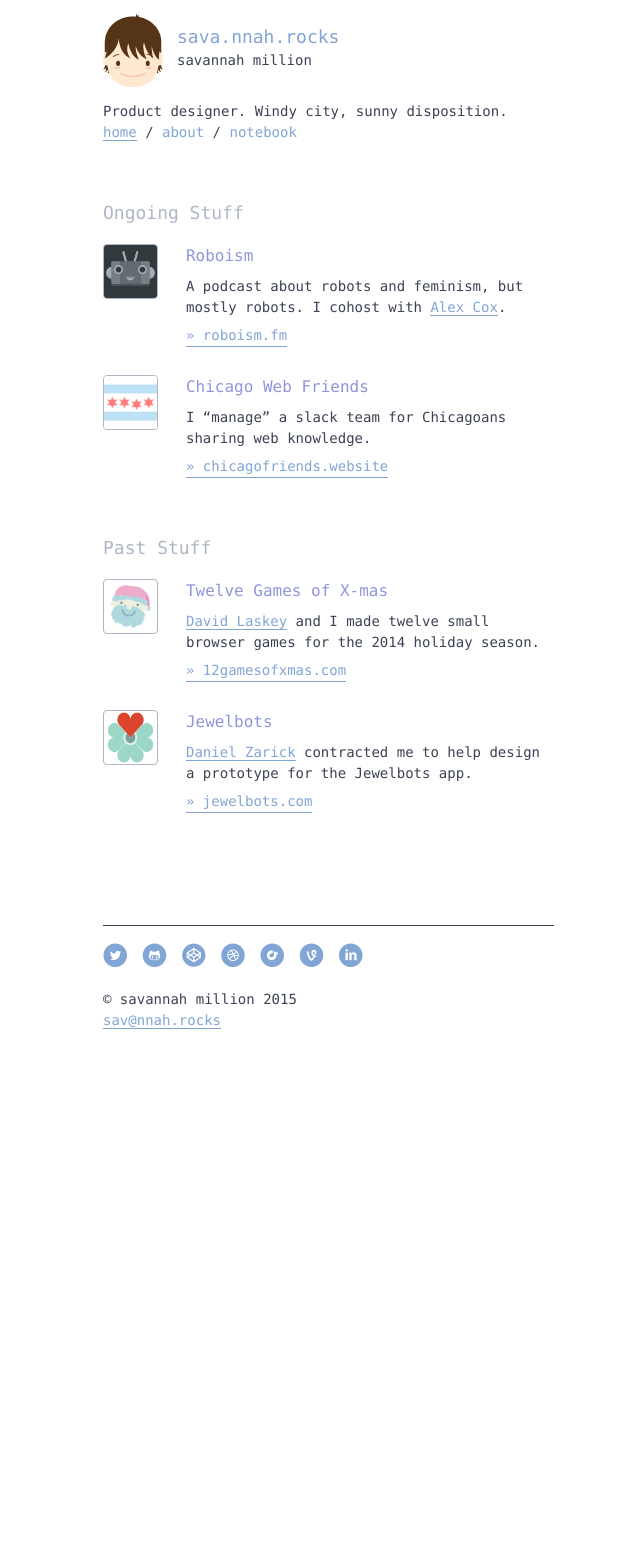
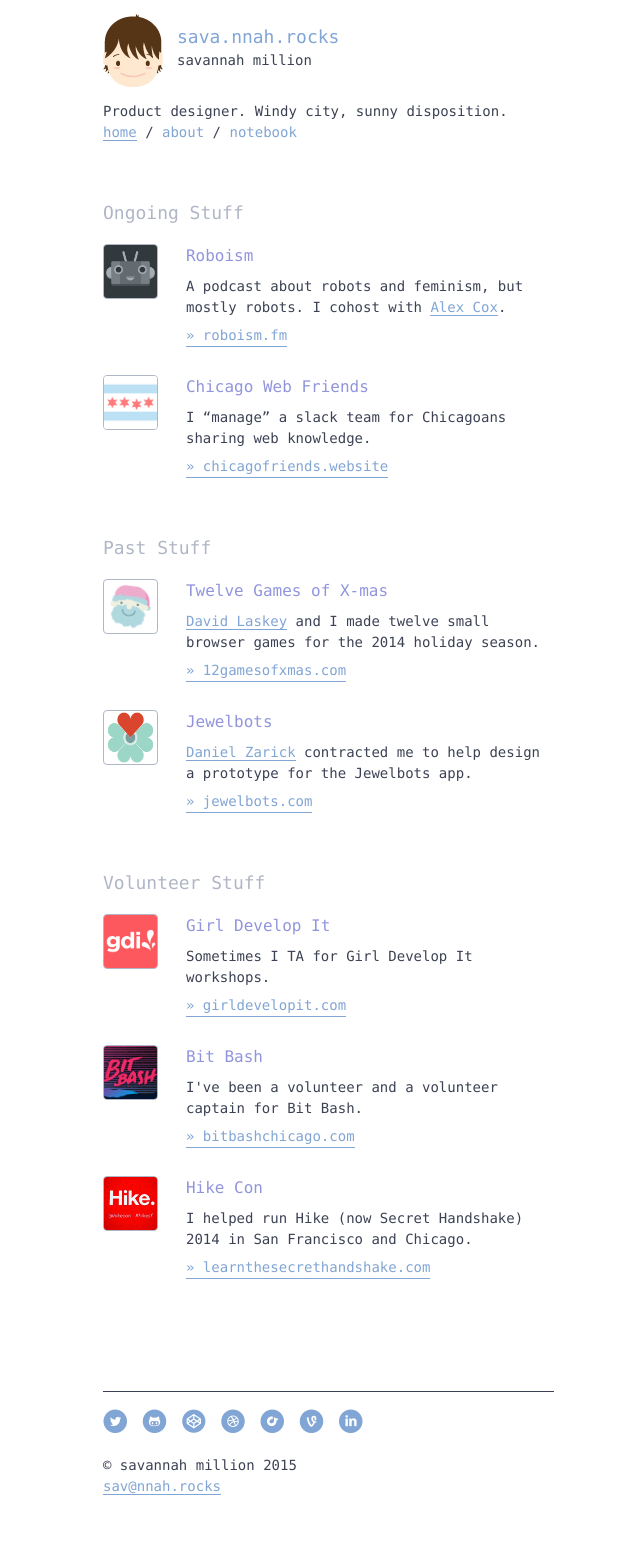
Before and after one commit to savannahmillion/nnah.rocks, a Jekyll site: the page built from index.html, in a window 1280 px wide. Shown: the whole page, without its empty margins (75-715 px from the left). Built offline with Jekyll 4.4.1, drawn with Linux system fonts in a browser that asks for light colours; some web fonts are replaced; before the commit the page ends 1087 px from its top, so only the background shows below that.

Commit message:
added volunteer work, google analytics back in, and changed my email

```diff
--- a/_includes/head.html
+++ b/_includes/head.html
@@ -13,6 +13,17 @@
   <meta property="og:url" content="http://sava.nnah.rocks/" />
   <meta property="og:description" content="Product designer. Windy city, sunny disposition." />
 
+  <script>
+    (function(i,s,o,g,r,a,m){i['GoogleAnalyticsObject']=r;i[r]=i[r]||function(){
+    (i[r].q=i[r].q||[]).push(arguments)},i[r].l=1*new Date();a=s.createElement(o),
+    m=s.getElementsByTagName(o)[0];a.async=1;a.src=g;m.parentNode.insertBefore(a,m)
+    })(window,document,'script','//www.google-analytics.com/analytics.js','ga');
+
+    ga('create', 'UA-36984614-1', 'auto');
+    ga('send', 'pageview');
+
+  </script>
+
   <link rel="stylesheet" href="{{ "/css/main.css" | prepend: site.baseurl }}">
   <link rel="canonical" href="{{ page.url | replace:'index.html','' | prepend: site.baseurl | prepend: site.url }}">
   <link rel="alternate" type="application/rss+xml" title="{{ site.title }}" href="{{ "/feed.xml" | prepend: site.baseurl | prepend: site.url }}" />
--- a/index.html
+++ b/index.html
@@ -31,4 +31,29 @@
     {% endfor %}
   </ul>
 
+  <h1 class="page-heading">Volunteer Stuff</h1>
+
+  <ul class="post-list">
+    <li class="post-item">
+      <a href="https://www.girldevelopit.com/chapters/chicago" class="action-img" alt="Girl Develop It logo"><img src="images/gdi-logo.png" class="post-thumb"></a>
+      <h2><a href="https://www.girldevelopit.com/chapters/chicago" class="action-img">Girl Develop It</a></h2>
+      Sometimes I TA for Girl Develop It workshops.<br/>
+      <a href="https://www.girldevelopit.com/chapters/chicago" class="post-link">&raquo; <span class="link-hover">girldevelopit.com</span></a>
+    </li>
+
+    <li class="post-item">
+      <a href="http://bitbashchicago.com/" class="action-img" alt="Bit Bash logo"><img src="images/bitbash-logo.png" class="post-thumb"></a>
+      <h2><a href="http://bitbashchicago.com/" class="action-img">Bit Bash</a></h2>
+      I've been a volunteer and a volunteer captain for Bit Bash.<br/>
+      <a href="http://bitbashchicago.com/" class="post-link">&raquo; <span class="link-hover">bitbashchicago.com</span></a>
+    </li>
+
+    <li class="post-item">
+      <a href="https://learnthesecrethandshake.com/conference/2014chi/" class="action-img" alt="Hike Conference logo"><img src="images/hike-logo.png" class="post-thumb"></a>
+      <h2><a href="ttps://learnthesecrethandshake.com/conference/2014chi/" class="action-img">Hike Con</a></h2>
+      I helped run Hike (now Secret Handshake) 2014 in San Francisco and Chicago.<br/>
+      <a href="https://learnthesecrethandshake.com/conference/2014chi/" class="post-link">&raquo; <span class="link-hover">learnthesecrethandshake.com</span></a>
+    </li>
+  </ul>
+
 </div>
```
Also changed, not shown: about.md (+1 -1 lines), images/bitbash-logo.png (added), images/gdi-logo.png (added), images/hike-logo.png (added).
